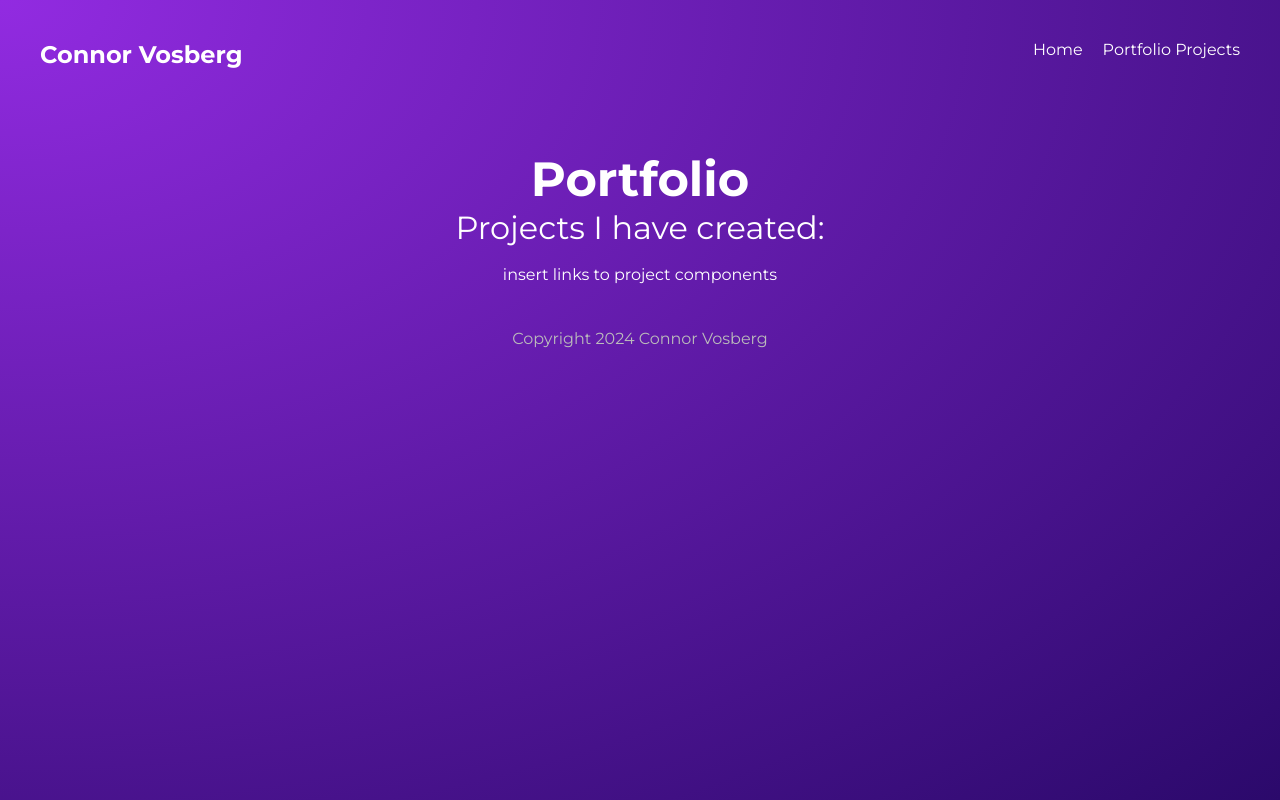
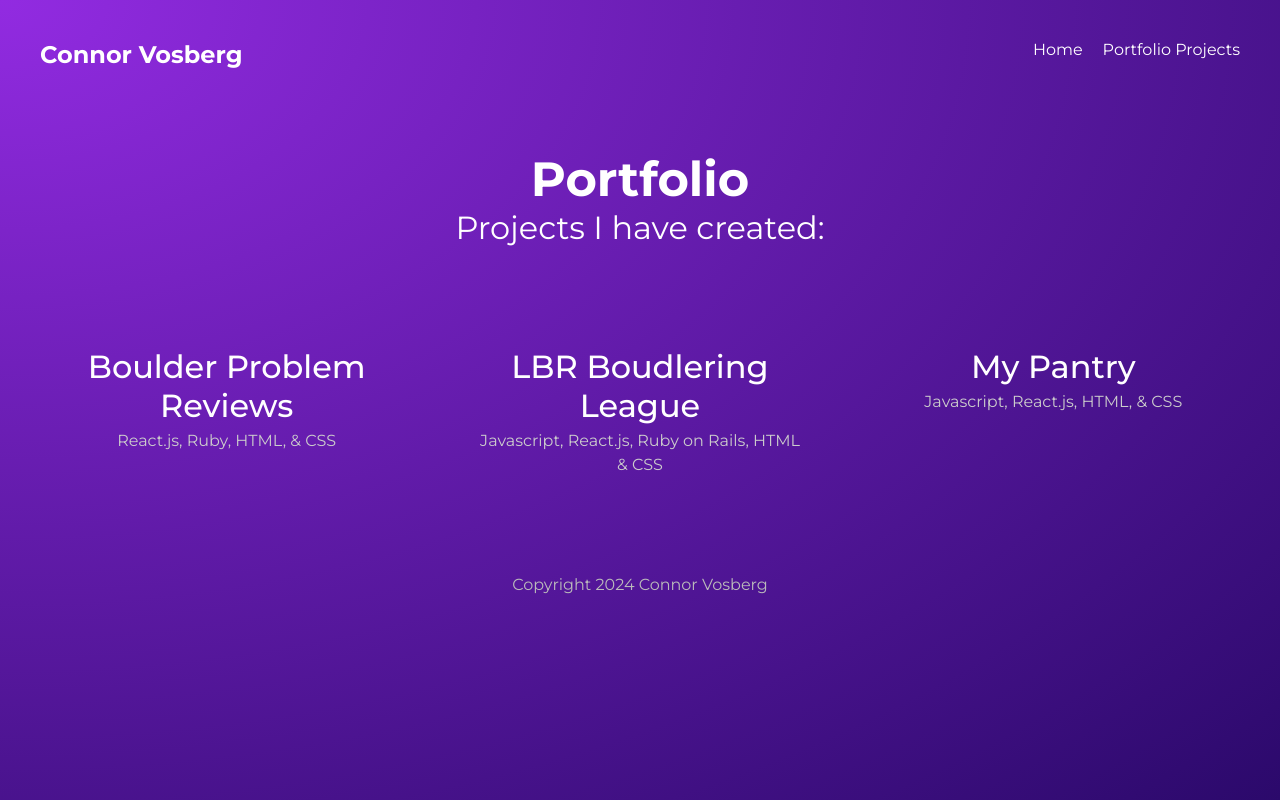
Before and after one commit to Convosable/connors-portfolio, a Gatsby site: page /projects in a window 1280 px wide. Built offline with nearby package versions, Linux system fonts and the light colour scheme; Gatsby itself is replaced by a stand-in of ours.

Commit message:
add markdown files with project information and insert info via graphql to projects/index.js

```diff
--- a/gatsby-config.js
+++ b/gatsby-config.js
@@ -8,5 +8,21 @@
  * @type {import('gatsby').GatsbyConfig}
  */
 module.exports = {
-  plugins: [],
+  plugins: [
+    'gatsby-transformer-remark',
+    {
+      resolve: `gatsby-source-filesystem`,
+      options: {
+        // The unique name for each instance
+        name: `projects`,
+        // Path to the directory
+        path: `${__dirname}/src/projects/`,
+      },
+    },
+  ],
+  siteMetadata: {
+    title: "Connor Vosberg",
+    description: 'Web Dev Portfolio',
+    copyright: "This websirte is copyright 2024 Connor Vosberg"
+  }
 }
--- a/package.json
+++ b/package.json
@@ -14,6 +14,8 @@
   },
   "dependencies": {
     "gatsby": "^5.13.3",
+    "gatsby-source-filesystem": "^5.13.1",
+    "gatsby-transformer-remark": "^6.13.1",
     "react": "^18.2.0",
     "react-dom": "^18.2.0",
     "react-refresh": "^0.14.0"
--- a/src/pages/index.js
+++ b/src/pages/index.js
@@ -5,6 +5,7 @@ import {header, btn} from '../styles/home.module.css';
 
 
 export default function Home() {
+
   return (
     <Layout>
       <section className={header}>
@@ -15,6 +16,7 @@ export default function Home() {
           <Link className={btn} to='/projects'>My Portfolio Projects</Link>
         </div>
         <img src="connorpic.jpeg" alt="persona photo" style={{ maxWidth: '100%'}}/>
+        <p></p>
       </section>
     </Layout>
   )
--- a/src/pages/projects/index.js
+++ b/src/pages/projects/index.js
@@ -1,17 +1,46 @@
 import React from 'react'
 import Layout from '../../components/Layout';
-import {portfolio} from '../../styles/projects.module.css';
+import {portfolio, projects} from '../../styles/projects.module.css';
+import { Link, graphql } from 'gatsby';
 
-const Projects = () => {
+const Projects = ({ data }) => {
+
+  const allProjects = data.allMarkdownRemark.nodes;
   return (
     <Layout>
       <div className={portfolio}>
         <h2>Portfolio</h2>
         <h3>Projects I have created:</h3>
-        <p>insert links to project components</p>
+        <div className={projects}>
+          {allProjects.map((project) => (
+            <Link to={"/projects/" + project.frontmatter.slug} key={project.id}>
+              <div>
+                <h3>{ project.frontmatter.title }</h3>
+                <p>{ project.frontmatter.stack }</p>
+              </div>
+            </Link>
+          ))}
+        </div>
       </div>
     </Layout>
   )
 }
 
 export default Projects;
+
+//export page query
+export const pageQuery = graphql`
+  query ProjectsPage {
+    allMarkdownRemark {
+      nodes {
+        html
+        frontmatter {
+          title
+          stack
+          slug
+        }
+        id
+      }
+    }
+  }
+`
--- /dev/null
+++ b/src/projects/boulder-problem-reviews.md
@@ -0,0 +1,5 @@
+---
+title: Boulder Problem Reviews
+stack: React.js, Ruby, HTML, & CSS
+slug: boudler-problem-reviews
+---
--- /dev/null
+++ b/src/projects/lbr-bouldering-league.md
@@ -0,0 +1,21 @@
+---
+title: LBR Boudlering League
+stack: Javascript, React.js, Ruby on Rails, HTML & CSS
+slug: lbr-boudlering-league
+---
+
+^^ Front matter: adds metadata or extra information about a file
+
+**Bold TExt**, double asterix make the text bold
+
+*Italics*, single asterix makle the text italics
+
+# Header
+
+like an h1
+
+## Header2
+
+like a h2
+
+guides.github.com/features/mastering-markdown/
--- /dev/null
+++ b/src/projects/my-pantry.md
@@ -0,0 +1,5 @@
+---
+title: My Pantry
+stack: Javascript, React.js, HTML, & CSS
+slug: my-pantry
+---
--- a/src/styles/projects.module.css
+++ b/src/styles/projects.module.css
@@ -11,3 +11,21 @@
     font-size: 2em;
     font-weight: 400;
 }
+
+.projects {
+    display: grid;
+    grid-template-columns: 1fr 1fr 1fr;
+    grid-gap: 80px;
+    margin: 80px 20px;
+}
+
+.projects h3 {
+    text-align: center;
+    margin: 20px auto 0px;
+    font-weight: 500;
+}
+
+.projects p {
+    color: #ccc;
+    margin-top: 4px;
+}
```
Also changed, not shown: 1 other file.
